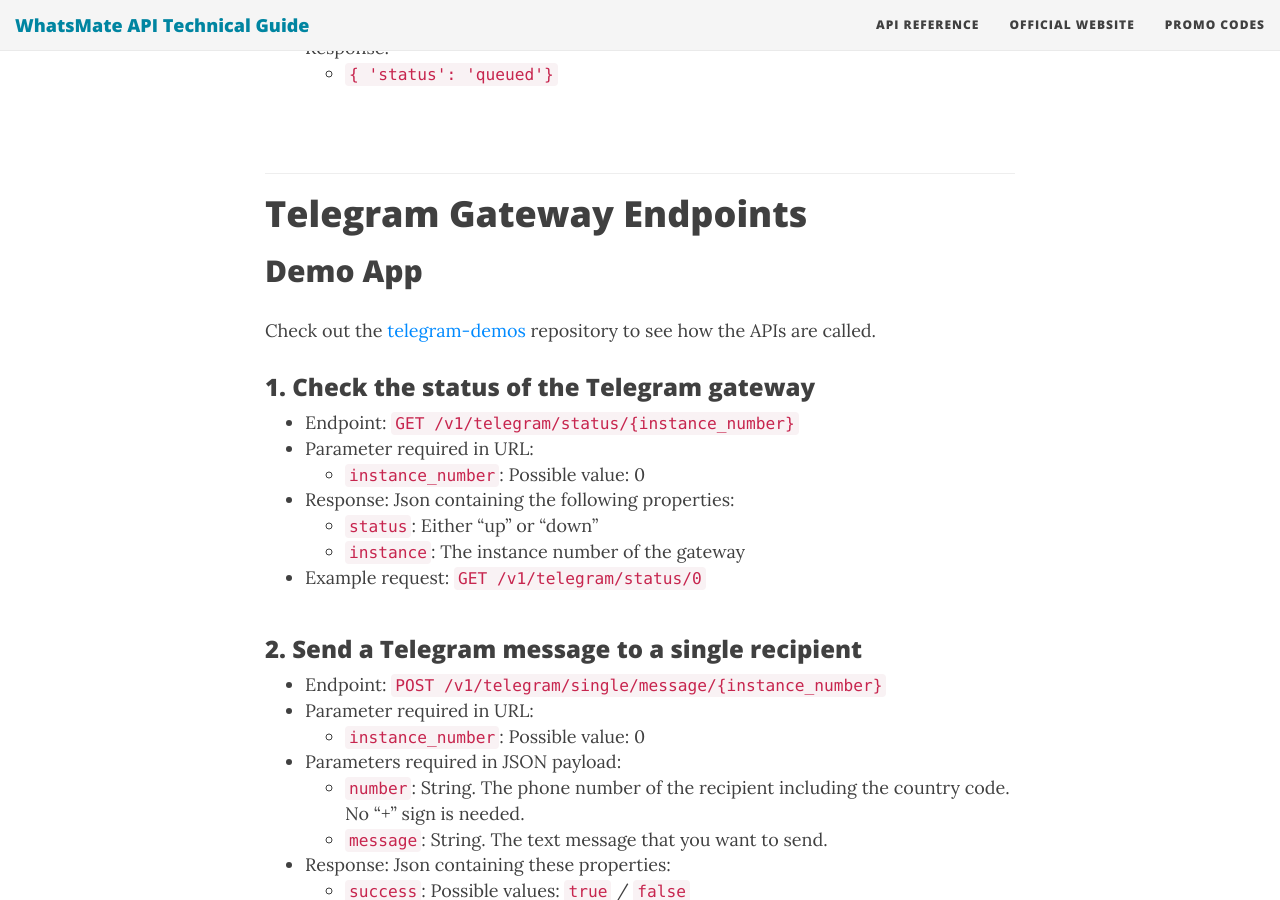
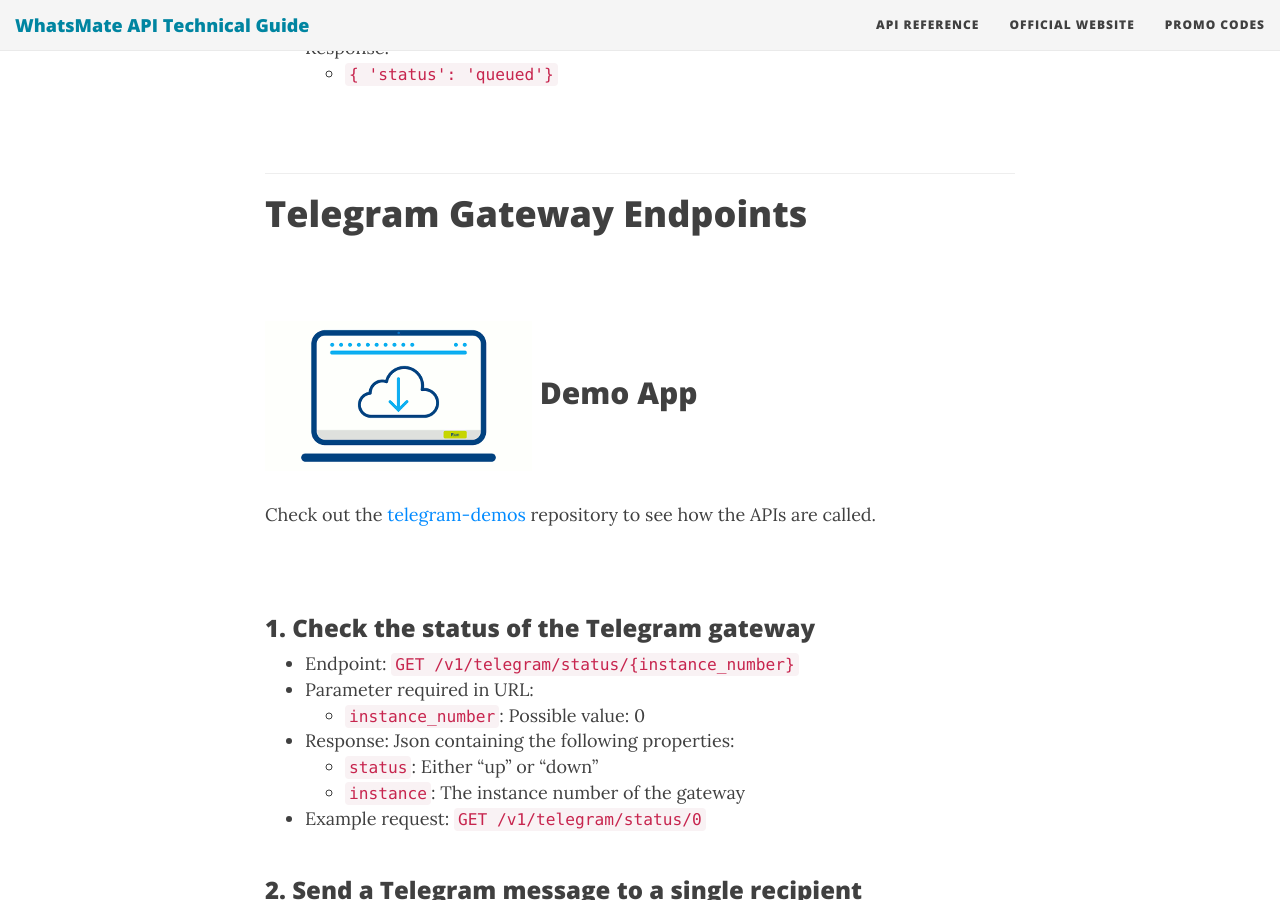
Before and after one commit to whatsmate/whatsmate.github.io, a Jekyll site: the page built from api-reference.md, in a window 1280 px wide and 900 px high, scrolled down 2097 px. Built offline with Jekyll 4.4.1, drawn with Linux system fonts in a browser that asks for light colours; nearby versions of some CDN libraries.

Commit message:
add icon to demo app link

```diff
--- a/api-reference.md
+++ b/api-reference.md
@@ -74,9 +74,13 @@
 <hr/>
 # Telegram Gateway Endpoints
 
-## Demo App
+&nbsp;
+
+## ![Download source code](/img/download-run.png)  Demo App
 
 Check out the [telegram-demos](https://github.com/whatsmate/telegram-demos) repository to see how the APIs are called.
+
+&nbsp;
 
 
 ### 1. Check the status of the Telegram gateway
```
Also changed, not shown: img/download-button.gif (added), img/download-circle.gif (added), img/download-run.png (added).
